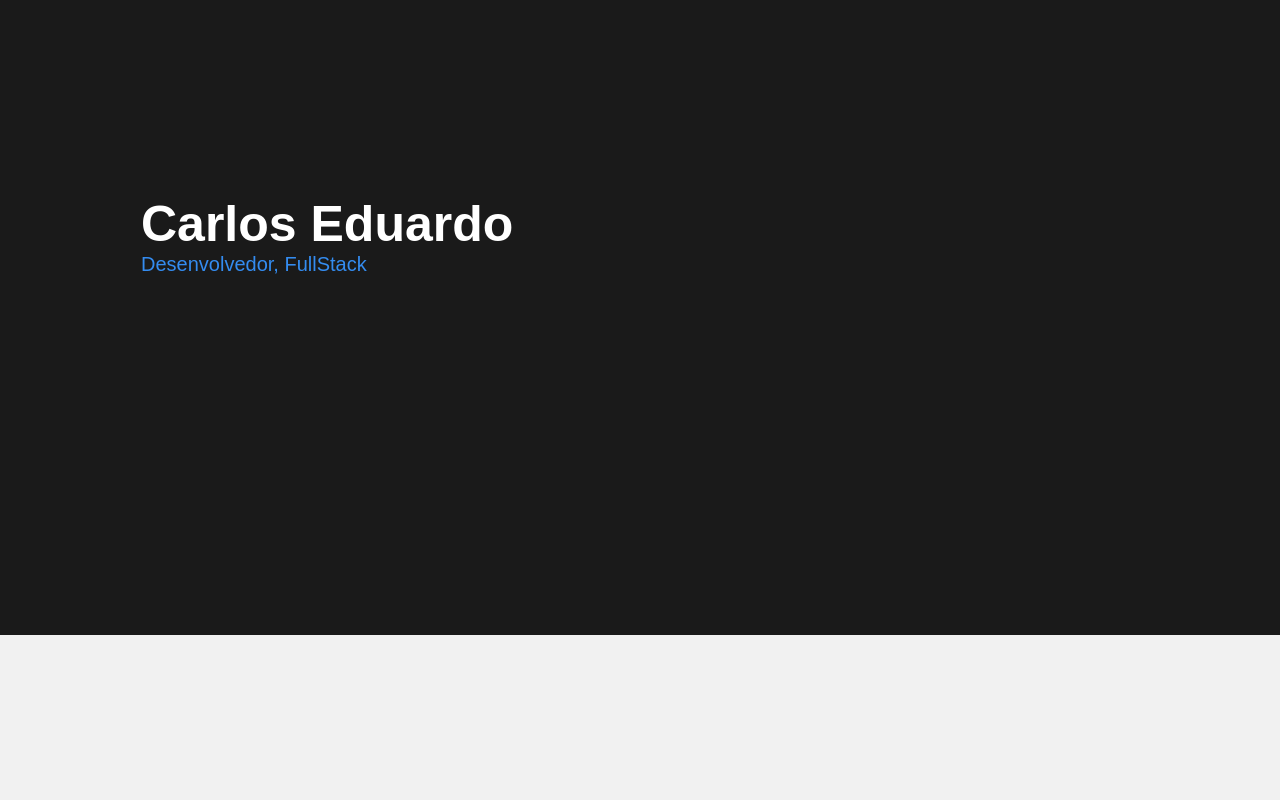
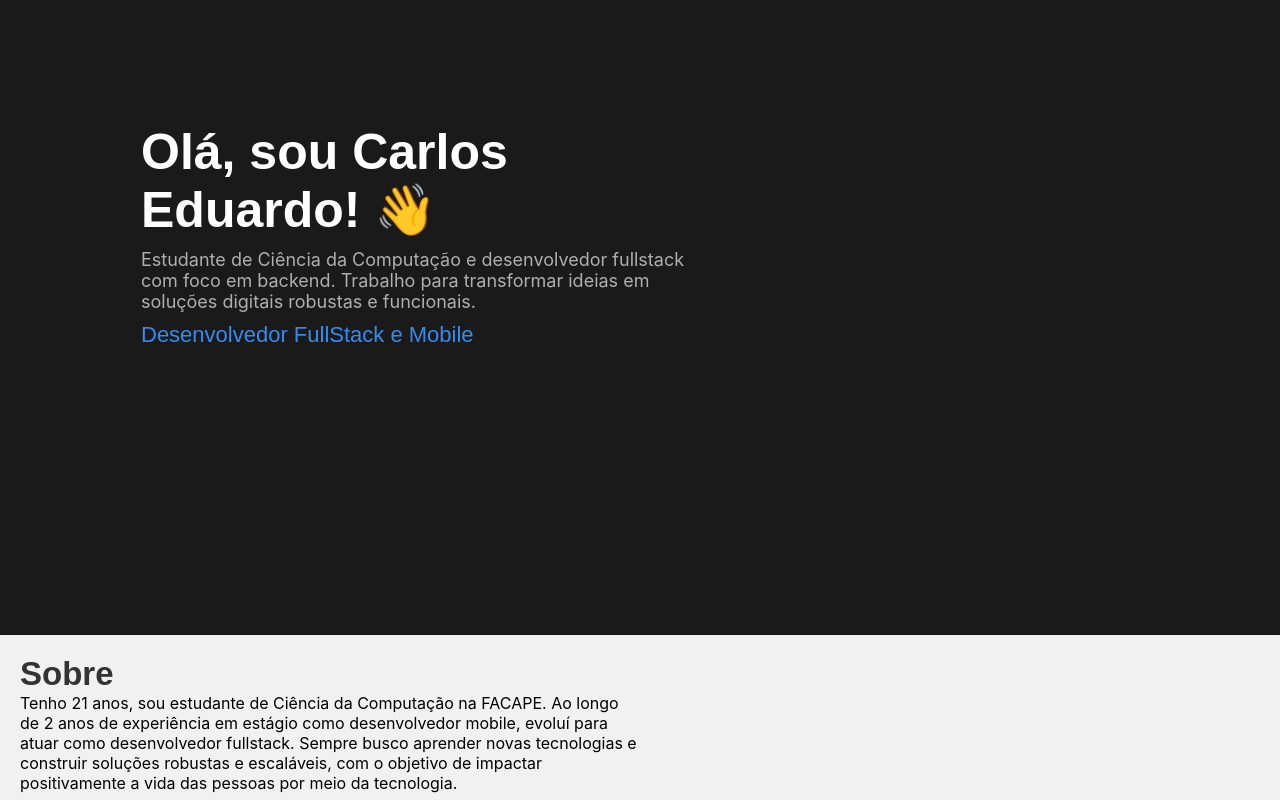
Before and after one commit to caduzz/portfolio, a React (Create React App) app: page / in a window 1280 px wide. Shown: the part 240-1040 px from the top of the page. Built offline with nearby package versions, Linux system fonts and the light colour scheme.

Commit message:
Home section DONE

```diff
--- a/public/index.html
+++ b/public/index.html
@@ -11,7 +11,12 @@
   <link rel="apple-touch-icon" href="%PUBLIC_URL%/logo192.png" />
   <link rel="manifest" href="%PUBLIC_URL%/manifest.json" />
 
-  <title>React App</title>
+  <link rel="preconnect" href="https://fonts.googleapis.com">
+  <link rel="preconnect" href="https://fonts.gstatic.com" crossorigin>
+  <link href="https://fonts.googleapis.com/css2?family=Bebas+Neue&display=swap" rel="stylesheet">
+
+
+  <title>Carlos Eduardo</title>
 </head>
 
 <body>
--- a/src/components/CardProject/styles.js
+++ b/src/components/CardProject/styles.js
@@ -1,3 +1,5 @@
 import styled from "styled-components";
 
-export const Container = styled.dev``
+export const Container = styled.dev`
+
+`
--- a/src/components/Header/styles.js
+++ b/src/components/Header/styles.js
@@ -28,8 +28,8 @@ export const Nav = styled.nav`
         background-color: transparent;
         border: none;
         margin: 0 15px;
-        font-size: 14px;
-        color: #fff;
+        font-size: 15px;
+        color: #ffffff;
       }
       .navBarItem:hover {
         color: #348cf0;
--- a/src/pages/Home/index.jsx
+++ b/src/pages/Home/index.jsx
@@ -19,31 +19,41 @@ function Home() {
         <div className="userInfoContainer">
           <div className="userInfoArea">
             <div className="userInfo">
-              <h1 className="userName">Carlos Eduardo</h1>
-              <p className="serviceName">Desenvolvedor, FullStack</p>
-              <p className=""></p>
+              <h1 className="userName">Olá, sou Carlos Eduardo! 👋</h1>
+              <p className="userDescription">
+                Estudante de Ciência da Computação e desenvolvedor fullstack com foco em backend.
+                Trabalho para transformar ideias em soluções digitais robustas e funcionais.
+              </p>
+              <p className="serviceName">Desenvolvedor FullStack e Mobile</p>
             </div>
-            <div className=""></div>
-          </div>
-          <div className="userInfoArea">
           </div>
         </div>
       </section>
 
-      <section id="userSobreSection" ref={sobreSecaoRef}>
-        <div className="userInfo">
-          <div className="userInfoArea">
-            <h1 className="userName">Carlos Eduardo</h1>
-            <p className="userService">Desenvolvedor, FullStack</p>
+      <section id="sobreSection" ref={sobreSecaoRef}>
+        <div className="sobreContainer">
+          <div className="sobreHeaderArea">
+            <h2>Sobre</h2>
+          </div>
+          <div className="sobreContentArea">
+            <div className="sobreDescriptionArea">
+              Tenho 21 anos, sou estudante de Ciência da Computação na FACAPE.
+              Ao longo de 2 anos de experiência em estágio como desenvolvedor mobile,
+              evoluí para atuar como desenvolvedor fullstack.
+              Sempre busco aprender novas tecnologias e construir soluções robustas e escaláveis,
+              com o objetivo de impactar positivamente a vida das pessoas por meio da tecnologia.
+            </div>
+            <div className="sobreHabilidadesArea">
+
+            </div>
           </div>
         </div>
       </section>
 
-      <section id="userInfoContainer" ref={progetoSecaoRef}>
-        <div className="userInfo">
-          <div className="userInfoArea">
-            <h1 className="userName">Carlos Eduardo</h1>
-            <p className="userService">Desenvolvedor, FullStack</p>
+      <section id="projectSection" ref={progetoSecaoRef}>
+        <div className="projectContainer">
+          <div className="projectHeaderArea">
+            <h2>PROJETOS</h2>
           </div>
         </div>
       </section>
--- a/src/pages/Home/styles.js
+++ b/src/pages/Home/styles.js
@@ -30,8 +30,11 @@ export const Container = styled.main`
         width: 50%;
 
         .userInfo {
+          display: flex;
+          flex-direction: column;
+
           width: 550px;
-          opacity: 1;
+          gap: 10px;
 
           .userName {
             color: #ffffff;
@@ -39,25 +42,99 @@ export const Container = styled.main`
             font-family: 'Work Sans', sans-serif;
           }
 
+          .userDescription {
+            color: #afafaf;
+            font-size: 18px;
+          }
+
           .serviceName {
-            font-size: 20px;
+            font-size: 22px;
             font-family: 'Work Sans', sans-serif;
             color: #348cf0;
           }
         }
       }
+      .userDescriptionArea {
+        display: flex;
+        justify-content: flex-end;
+        align-items: flex-end;
+
+        .userDescription {
+          text-align: end;
+          margin-top: 15px;
+          color: #ffffff;
+          font-size: 15px;
+          font-family: 'Work Sans', sans-serif;
+        }
+      }
     }
   }
 
-  #userSobreSection {
+  #sobreSection {
     display: flex;
     flex-direction: column;
     align-items: center;
-    justify-content: center;
+
+    padding: 20px;
 
     width: 100%;
     height: 100vh;
 
     background-color: #f1f1f1;
+
+    .sobreContainer {
+      width: 100%;
+
+      display: flex;
+      flex-direction: column;
+      align-items: flex-start;
+      justify-content: flex-start;
+
+      .sobreHeaderArea {
+        color: #333333;
+
+        font-size: 22px;
+        font-family: 'Work Sans', sans-serif;
+        font-weight: bold;
+      }
+
+      .sobreContentArea {
+        width: 50%;
+        display: flex;
+
+        p {
+          font-size: 16px;
+          font-family: 'Work Sans', sans-serif;
+        }
+      }
+    }
+  }
+
+  #projectSection {
+    display: flex;
+    flex-direction: column;
+
+    padding: 20px;
+
+    width: 100%;
+    height: 100vh;
+
+    .projectContainer {
+      width: 100%;
+
+      display: flex;
+      align-items: center;
+      justify-content: center;
+
+      .projectHeaderArea {
+        text-align: center;
+        width: 100%;
+
+        color: #ffffff;
+
+        font-size: 22px;
+        font-family: 'Gill Sans', 'Gill Sans MT', Calibri, 'Trebuchet MS', sans-serif;
+      }
+    }
   }
 `
```
Also changed, not shown: src/components/CardProject/index.jsx (+14 -1 lines).
